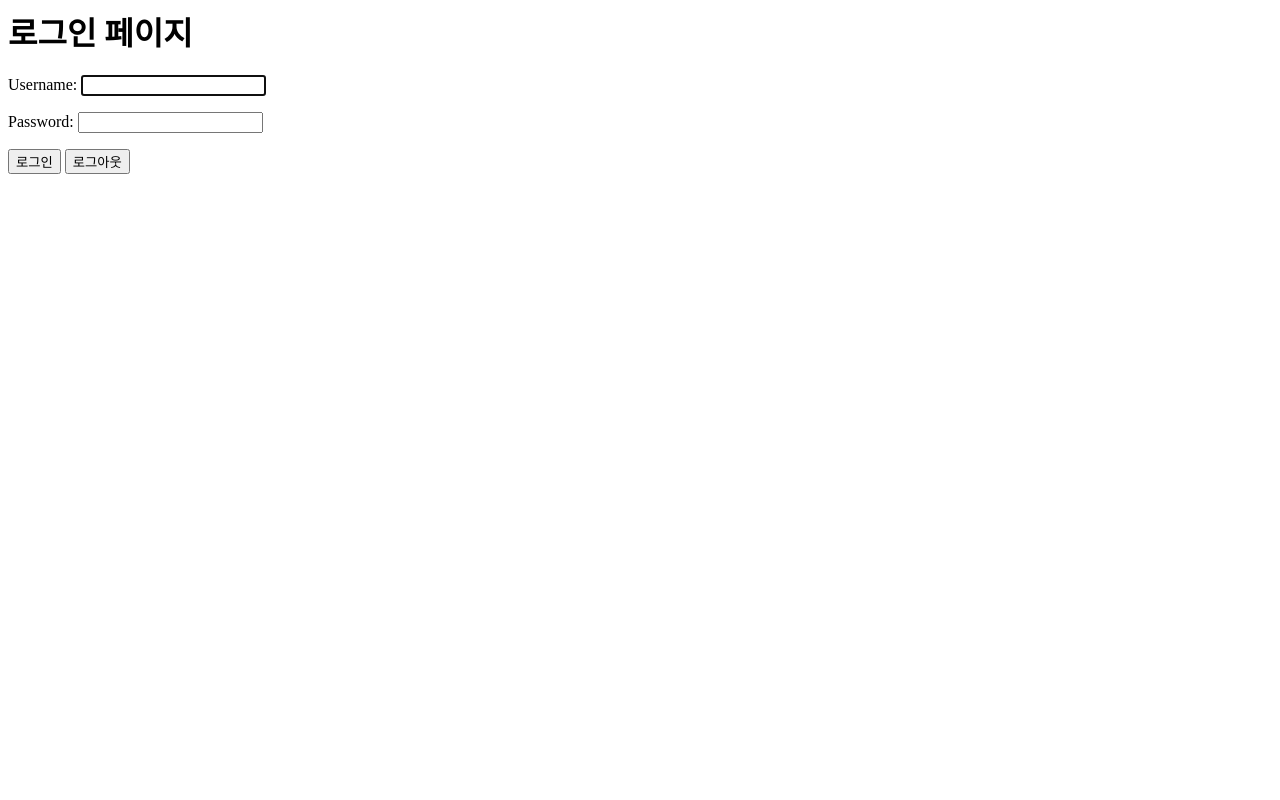
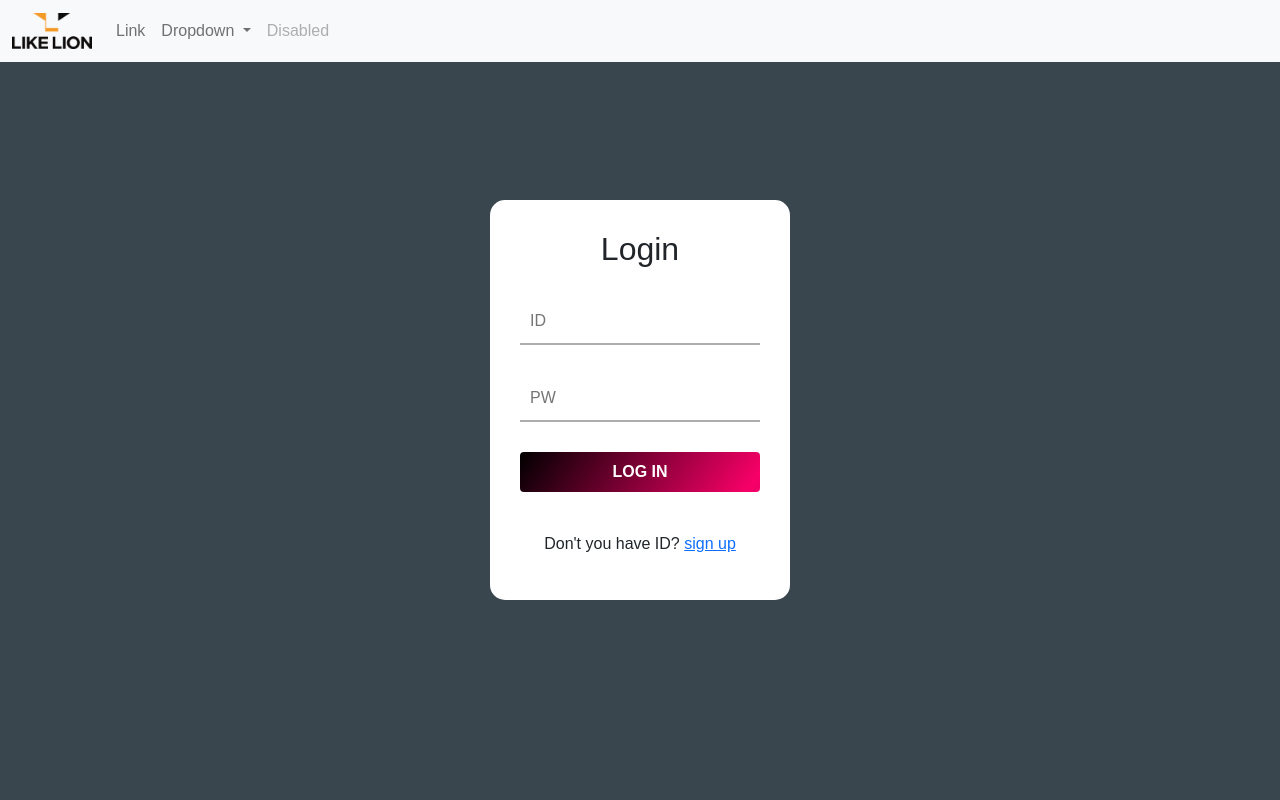
Before and after one commit to iamjaewhan/LikeLion_hufs_4, a Django app: page /account/login/ in a window 1280 px wide. Run offline with Django 3.2, Linux system fonts and the light colour scheme.

Commit message:
feat:로그인 페이지 css 적용

```diff
--- a/movie_service/account/templates/login.html
+++ b/movie_service/account/templates/login.html
@@ -1,7 +1,184 @@
-    <h1> 로그인 페이지 </h1>
-        <form action="{% url 'account:login' %}" method="POST">
-            {% csrf_token %}
-            {{form.as_p}}
-            <button type="submit">로그인</button>
-            <button type="submit">로그아웃</button>
-        </form>
+<DOCTYPE HTML5>
+<html>
+  <head>
+    <meta charset="UTF-8" />
+    <meta name="viewport" content="width=device-width, initial-scale=1.0" />
+    <link
+      href="https://cdn.jsdelivr.net/npm/bootstrap@5.0.2/dist/css/bootstrap.min.css"
+      rel="stylesheet"
+      integrity="sha384-EVSTQN3/azprG1Anm3QDgpJLIm9Nao0Yz1ztcQTwFspd3yD65VohhpuuCOmLASjC"
+      crossorigin="anonymous"
+    />
+    <script
+      src="https://cdn.jsdelivr.net/npm/bootstrap@5.0.2/dist/js/bootstrap.bundle.min.js"
+      integrity="sha384-MrcW6ZMFYlzcLA8Nl+NtUVF0sA7MsXsP1UyJoMp4YLEuNSfAP+JcXn/tWtIaxVXM"
+      crossorigin="anonymous"
+    ></script>
+    <style>
+        *{
+  margin: 0px;
+  padding: 0px;
+  text-decoration: none;
+  font-family:sans-serif;
+
+}
+.logo {
+        width: 80px;
+      }
+body {
+  background-color: #39464e !important;
+}
+
+.loginForm {
+  position:absolute;
+  width:300px;
+  height:400px;
+  padding: 30px, 20px;
+  background-color:#FFFFFF;
+  text-align:center;
+  top:50%;
+  left:50%;
+  transform: translate(-50%,-50%);
+  border-radius: 15px;
+}
+
+.loginForm h2{
+  text-align: center;
+  margin: 30px;
+}
+
+.idForm{
+  border-bottom: 2px solid #adadad;
+  margin: 30px;
+  padding: 10px 10px;
+}
+
+.passForm{
+  border-bottom: 2px solid #adadad;
+  margin: 30px;
+  padding: 10px 10px;
+}
+
+.id {
+  width: 100%;
+  border:none;
+  outline:none;
+  color: #636e72;
+  font-size:16px;
+  height:25px;
+  background: none;
+}
+
+.pw {
+  width: 100%;
+  border:none;
+  outline:none;
+  color: #636e72;
+  font-size:16px;
+  height:25px;
+  background: none;
+}
+
+.btn {
+  position:relative;
+  left:40%;
+  transform: translateX(-50%);
+  margin-bottom: 40px;
+  width:80%;
+  height:40px;
+  background: linear-gradient(125deg,#000000,#f70067,#430365);
+  background-position: left;
+  background-size: 200%;
+  color:white;
+  font-weight: bold;
+  border:none;
+  cursor:pointer;
+  transition: 0.4s;
+  display:inline;
+}
+
+.btn:hover {
+  background-position: right;
+}
+
+.bottomText {
+  text-align: center;
+}
+    </style>
+  </head>
+
+  <body width="100%" height="100%">
+      {% load static %}
+
+    <nav class="navbar navbar-expand-lg navbar-light bg-light">
+      <div class="container-fluid">
+        <a class="navbar-brand" href="{% url 'index' %}"
+          ><img class="logo" src="{% static 'likelion.png' %}" alt=""
+        /></a>
+        <button
+          class="navbar-toggler"
+          type="button"
+          data-bs-toggle="collapse"
+          data-bs-target="#navbarSupportedContent"
+          aria-controls="navbarSupportedContent"
+          aria-expanded="false"
+          aria-label="Toggle navigation"
+        >
+          <span class="navbar-toggler-icon"></span>
+        </button>
+        <div class="collapse navbar-collapse" id="navbarSupportedContent">
+          <ul class="navbar-nav me-auto mb-2 mb-lg-0">
+            <li class="nav-item">
+              <a class="nav-link" href="#">Link</a>
+            </li>
+            <li class="nav-item dropdown">
+              <a
+                class="nav-link dropdown-toggle"
+                href="#"
+                id="navbarDropdown"
+                role="button"
+                data-bs-toggle="dropdown"
+                aria-expanded="false"
+              >
+                Dropdown
+              </a>
+              <ul class="dropdown-menu" aria-labelledby="navbarDropdown">
+                <li><a class="dropdown-item" href="#">Action</a></li>
+                <li><a class="dropdown-item" href="#">Another action</a></li>
+                <li><hr class="dropdown-divider" /></li>
+                <li>
+                  <a class="dropdown-item" href="#">Something else here</a>
+                </li>
+              </ul>
+            </li>
+            <li class="nav-item">
+              <a
+                class="nav-link disabled"
+                href="#"
+                tabindex="-1"
+                aria-disabled="true"
+                >Disabled</a
+              >
+            </li>
+          </ul>
+        </div>
+      </div>
+    </nav>
+    <div class="container">{% block content %}{% endblock %}</div>
+    <form action="index.html" method="post" class="loginForm">
+      <h2>Login</h2>
+      <div class="idForm">
+        <input type="text" class="id" placeholder="ID">
+      </div>
+      <div class="passForm">
+        <input type="password" class="pw" placeholder="PW">
+      </div>
+      <button type="button" class="btn" onclick="location.href ='#'">
+        LOG IN
+      </button>
+      <div class="bottomText">
+        Don't you have ID? <a href="{% url 'account:signup' %}">sign up</a>
+      </div>
+    </form>
+  </body>
+</html>
```
Also changed, not shown: movie_service/movies/migrations/0002_comment.py (added).
